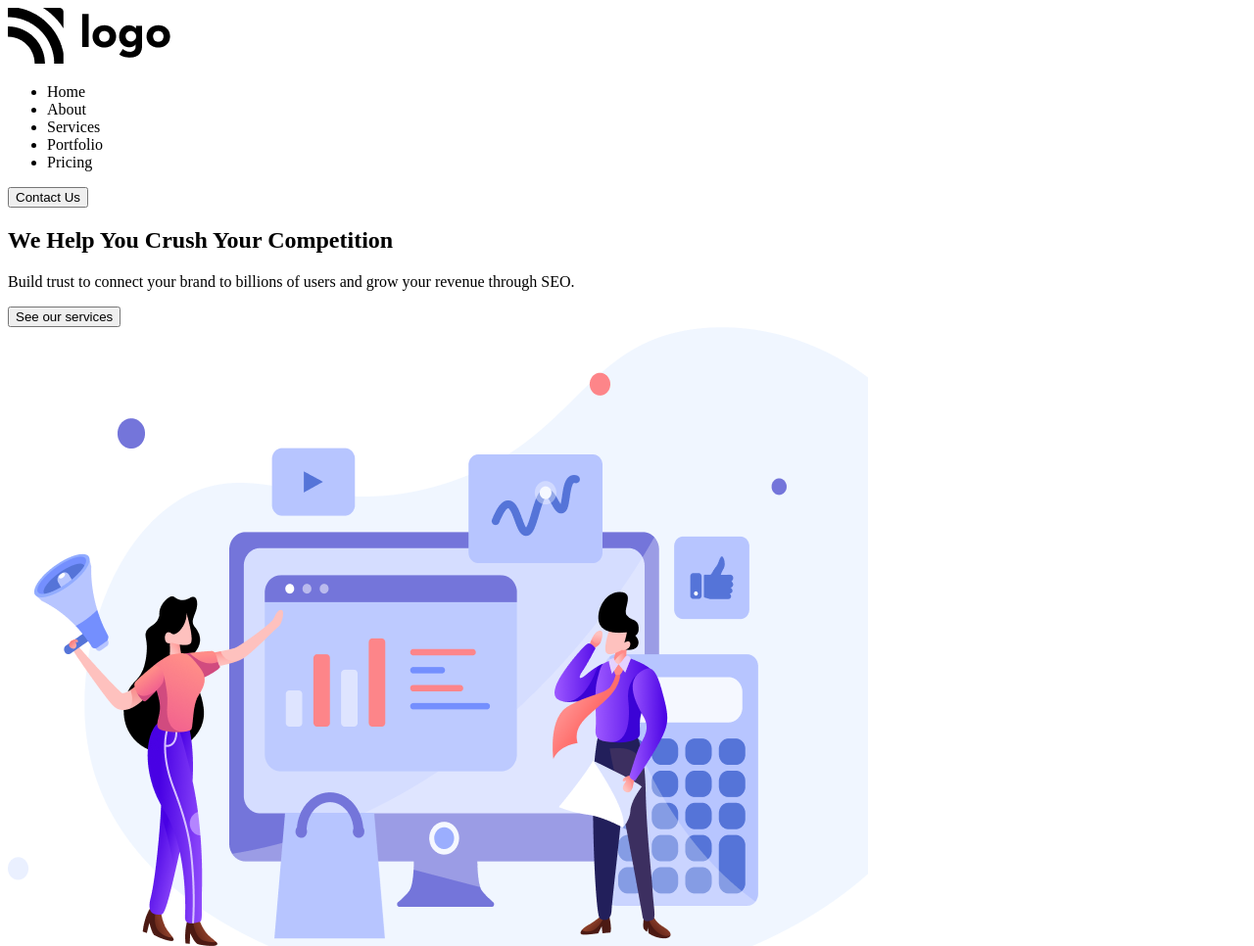
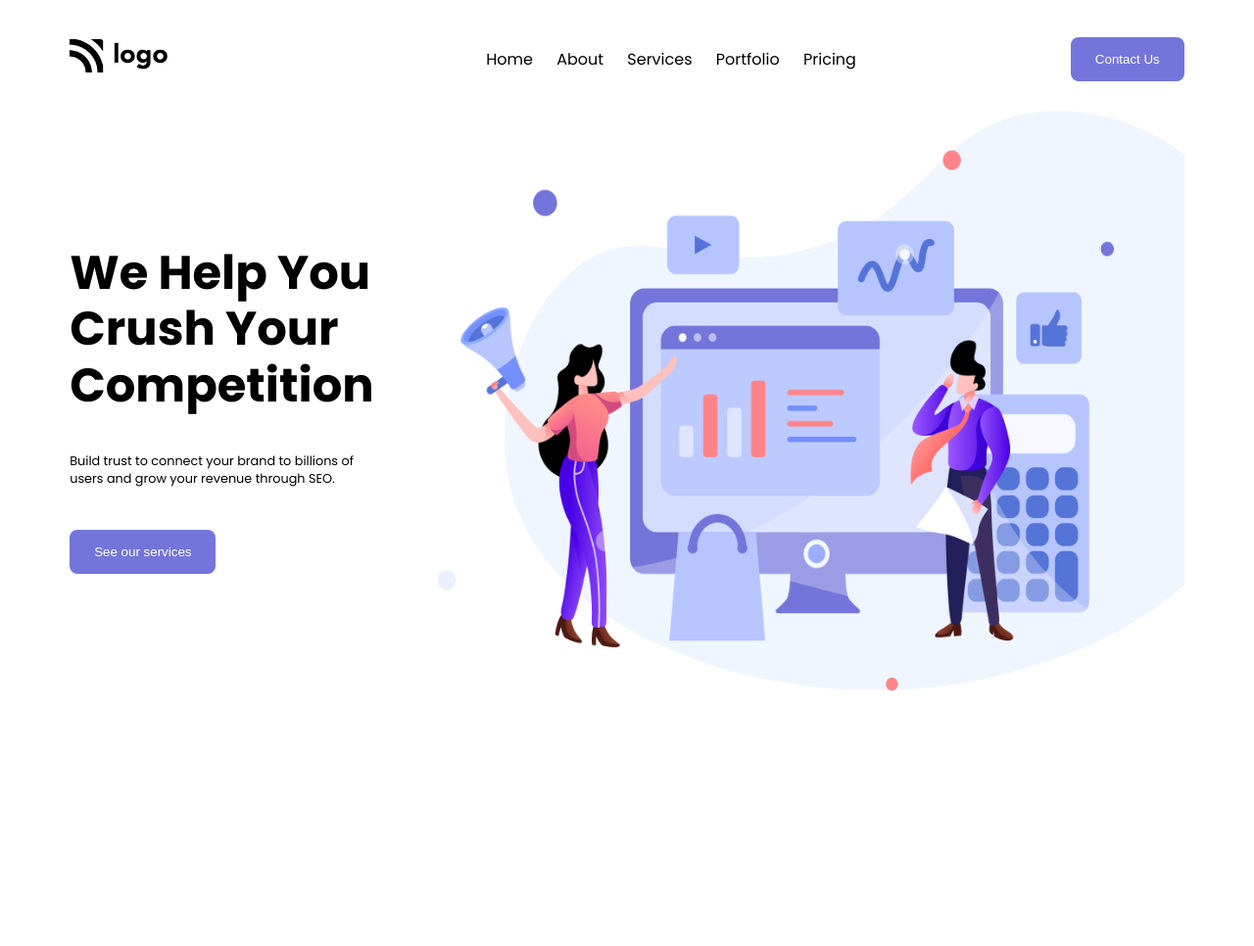
Before and after one commit to itamim345/crush_competition, a plain HTML site: page index.html in a window 1280 px wide. Shown: the top 966 px of the page at 98% size. After the commit the page ends 800 px from the top, so only its background shows below. Drawn offline with Linux system fonts and the light colour scheme.

Commit message:
added css

```diff
--- a/index.html
+++ b/index.html
@@ -19,7 +19,7 @@
     <div class="container">
       <section aria-label="navbar">
         <nav class="navbar-container">
-          <div>
+          <div class="logo">
             <img src="./assets/Logo.png" alt="brand-logo" />
           </div>
           <div class="grow-list">
@@ -40,7 +40,7 @@
       <section aria-label="banner">
         <div class="banner-container">
           <!-- Left text -->
-          <div>
+          <div class="left-area">
             <h1 class="heading-text">
               We Help You <span>Crush</span> Your Competition
             </h1>
@@ -51,7 +51,7 @@
             <button class="nav-button btn">See our services</button>
           </div>
           <!-- Right Text -->
-          <div>
+          <div class="right-area">
             <img src="./assets/Header Illustration.png" alt="illustration" />
           </div>
         </div>
--- a/style.css
+++ b/style.css
@@ -0,0 +1,52 @@
+.container {
+    width: 90%;
+    margin: 0 auto;
+    font-family: Poppins;
+}
+nav {
+    display: flex;
+    justify-content: space-between;
+    align-items: center;
+}
+.list {
+    list-style-type: none;
+}
+.list-item {
+    display: inline-block;
+    margin: 0 10px;
+}
+.logo img {
+    width: 60%;
+}
+
+/* Banner area css */
+.banner-container {
+    display: flex;
+    gap: 50px;
+    align-items: center;
+}
+.banner-container img {
+    width: 100%;
+}
+.heading-text {
+    font-size: 3rem;
+    line-height: 1.2;
+}
+.description {
+    font-size: .8rem;
+}
+.nav-button {
+    background: #7475da;
+    border: none;
+    color: white;
+    padding: 15px 25px;
+    border-radius: 8px;
+    margin: 30px 0;
+}
+
+.left-area {
+ width: 30%;
+}
+.right-area {
+    width: 70%;
+}
```
